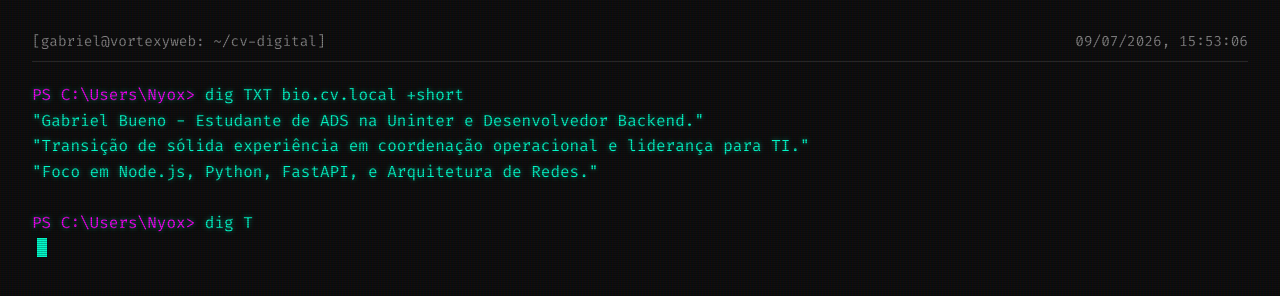
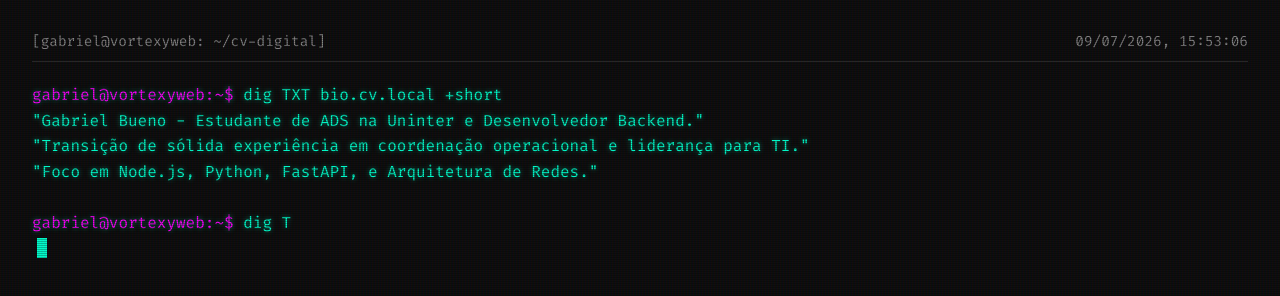
Before and after one commit to Vortexyweb/cv-digital, a website: page index.html in a window 1280 px wide. Shown: the top 296 px of the page. Drawn offline with Linux system fonts and the light colour scheme.

Commit message:
fix: change terminal prompt to linux style

```diff
--- a/index.html
+++ b/index.html
@@ -154,7 +154,7 @@
     updateTime();
 
     async function typeText(text, isCmd) {
-      const prefix = isCmd ? '<span class="prompt">PS C:\\Users\\Nyox></span> <span class="cmd">' : '<span style="color:#a8b2d1;">';
+      const prefix = isCmd ? '<span class="prompt">gabriel@vortexyweb:~$</span> <span class="cmd">' : '<span style="color:#a8b2d1;">';
       const suffix = '</span>\n';
 
       outputDiv.innerHTML += prefix;
```
